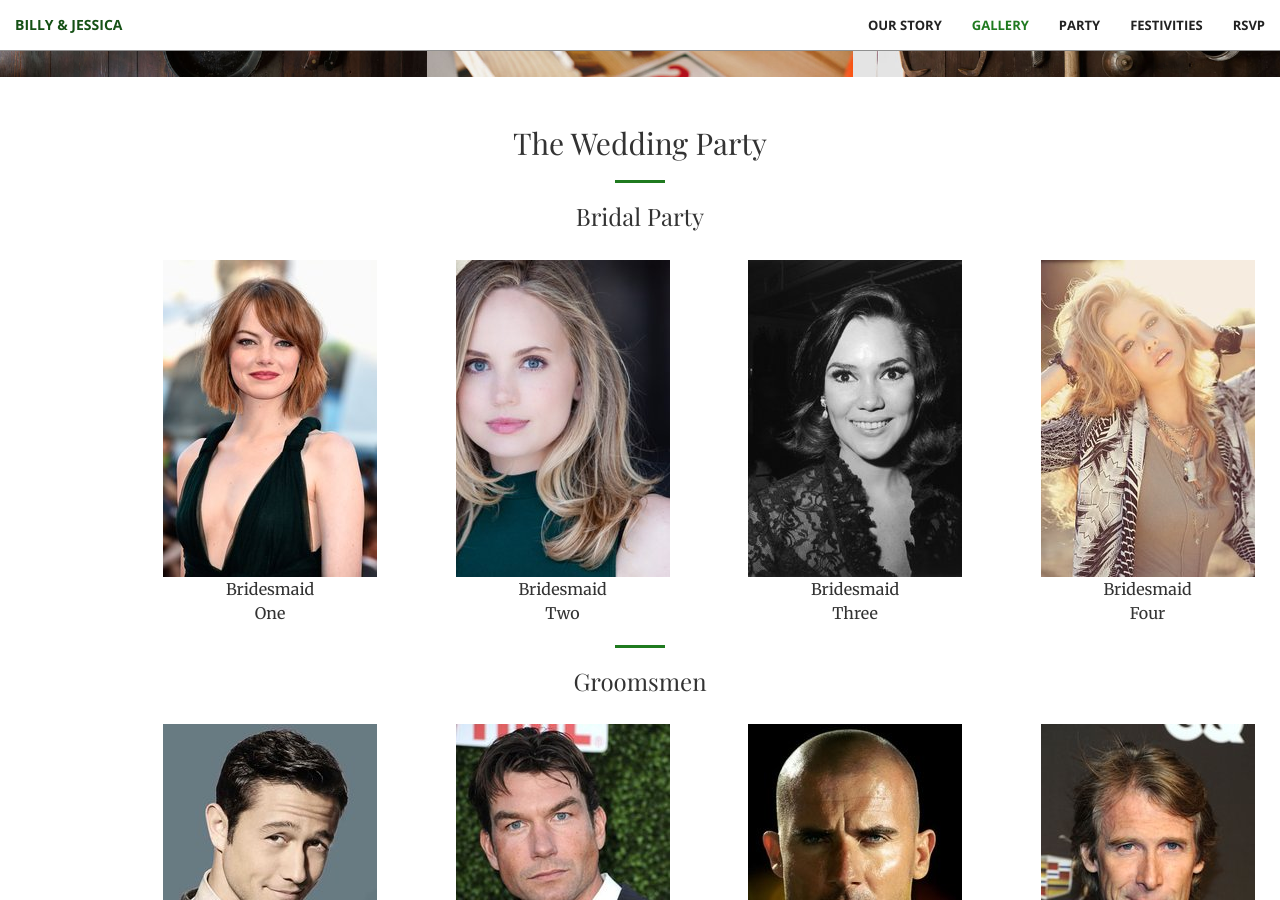
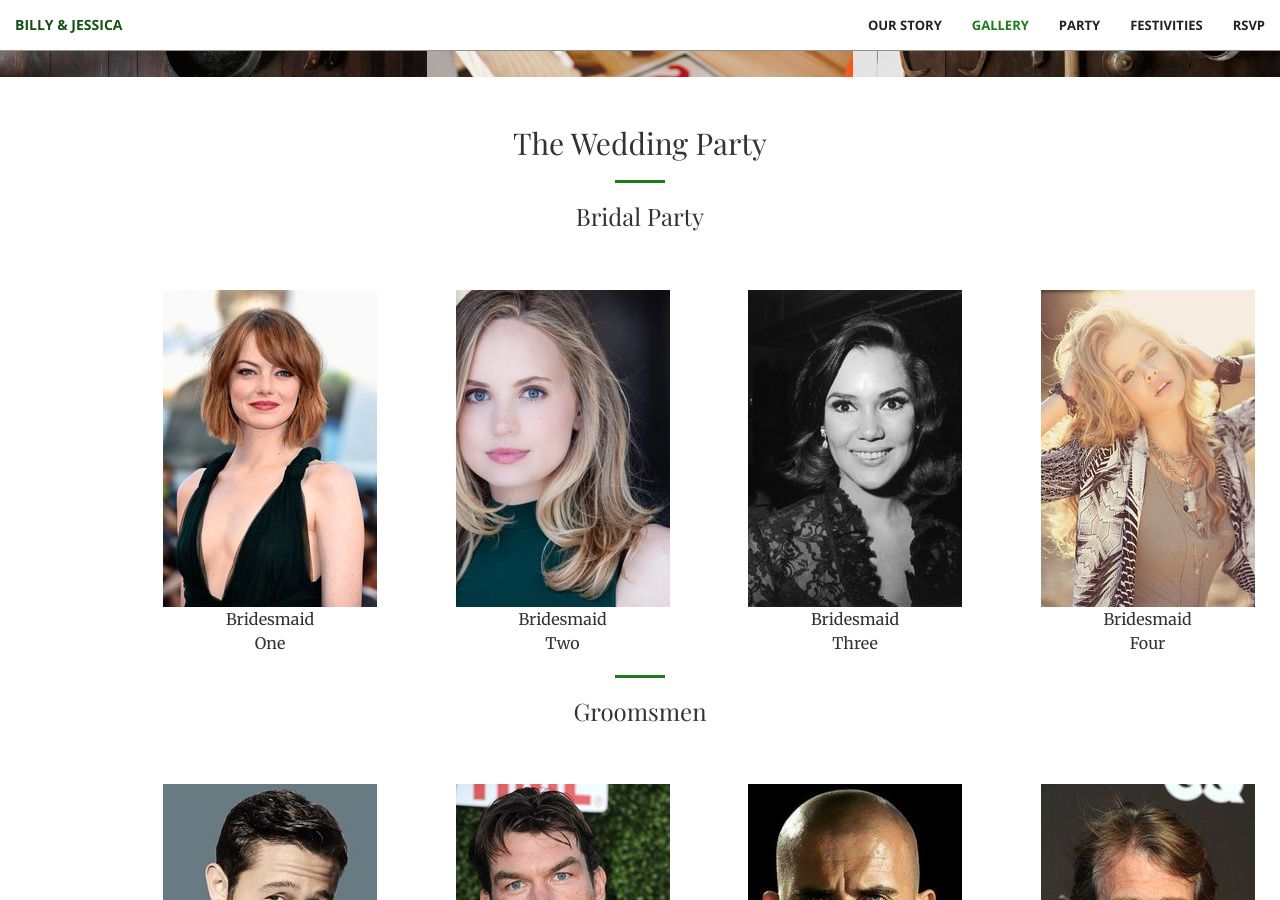
Before and after one commit to notbleh/wed-website, a Jekyll site: the page built from live.html, in a window 1280 px wide and 900 px high, scrolled down 1624 px. Built offline with Jekyll 4.4.1, drawn with Linux system fonts in a browser that asks for light colours.

Commit message:
Update style.css

```diff
--- a/css/style.css
+++ b/css/style.css
@@ -9,9 +9,6 @@ input[type=text] {
     display: block;
     width: 400px;
     margin: 50px auto 0;
-    @media (min-width: 992px) {
-        margin: 20px auto 0;
-    }
 }
 
 .wedding-party-box p {
```
